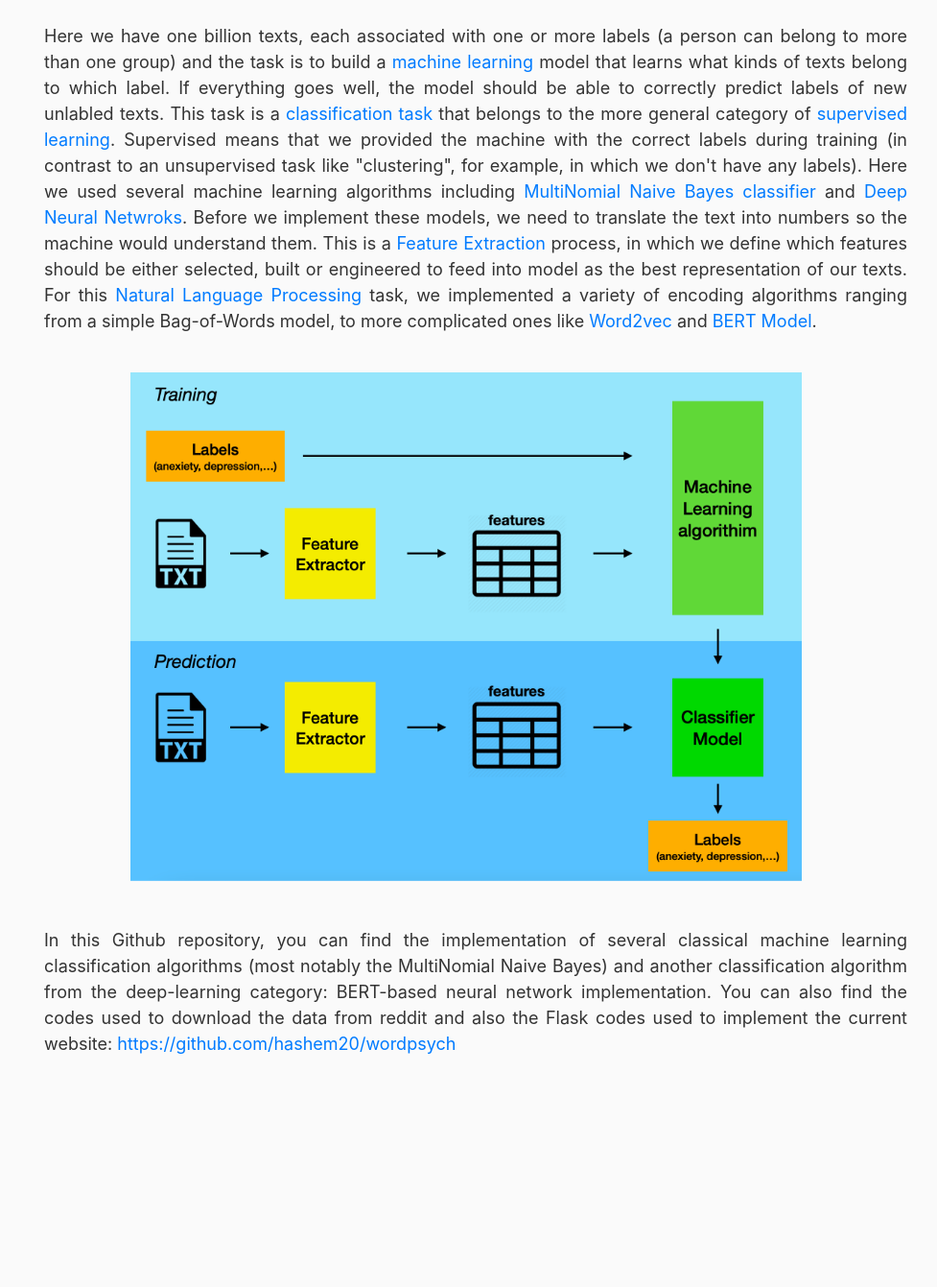
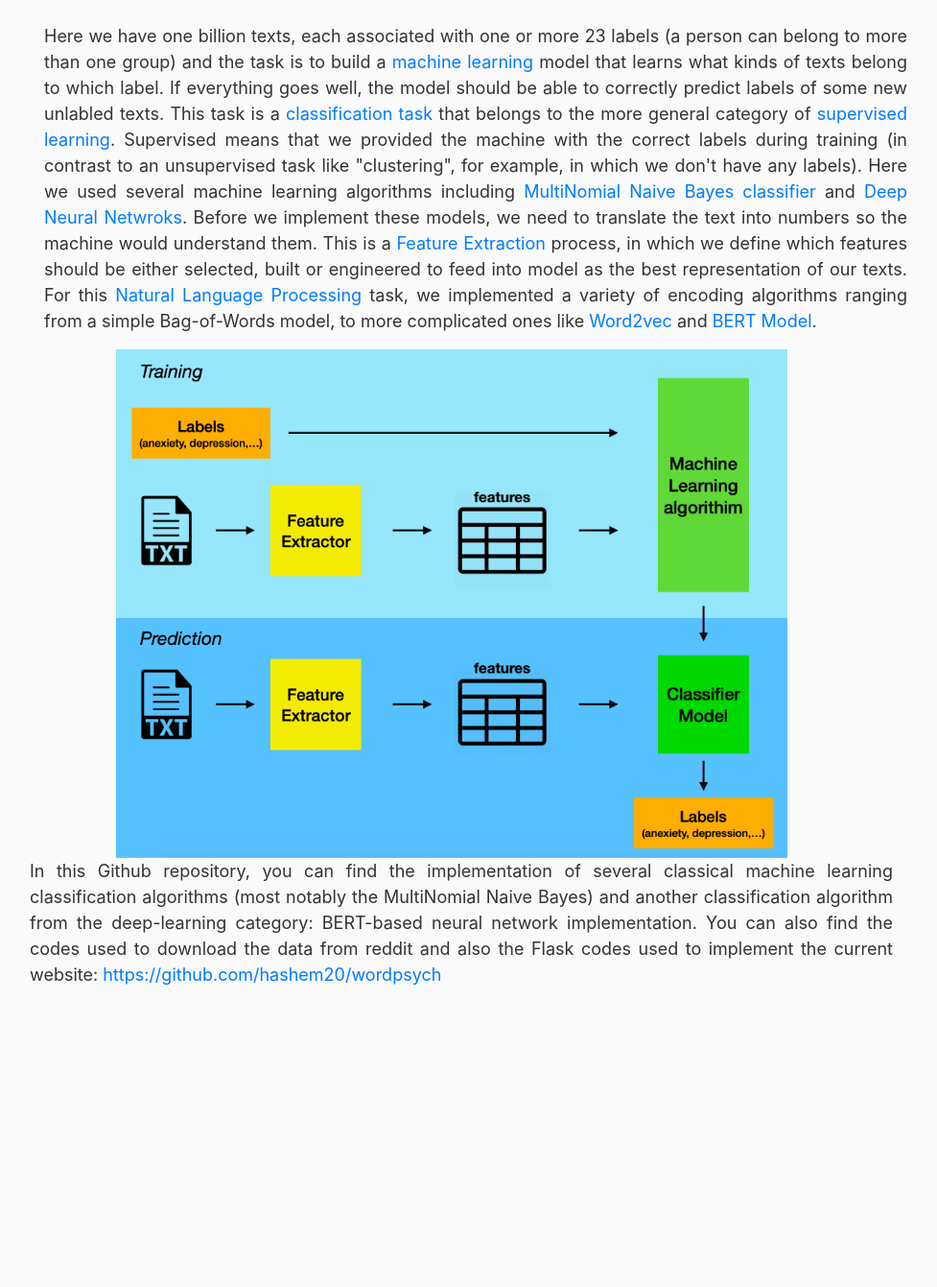
Before and after one commit to hashem20/wordpsych, a Flask app: page /how/ in a window 1280 px wide. Shown: the part 56-1397 px from the top of the page at 96% size, without its empty margins (129-1106 px from the left). After the commit the page ends 1082 px from the top, so only its background shows below. Run offline with Flask 2, Linux system fonts and the light colour scheme; parts of the project's set-up code (start-up, migrations or seed data) failed here and were passed over; some libraries are stand-ins or nearby versions.

Commit message:
Update how.html

```diff
--- a/flask_app/package/templates/how.html
+++ b/flask_app/package/templates/how.html
@@ -1,12 +1,12 @@
 {% extends 'layout.html' %}
 {% block content %}
 
-<div>
+<div></div>
     <p align="justify" style="width:900px; margin-left:5em; font-size:18px">Here we have one billion texts, each associated with one or more
-        labels (a person can belong to more than one group) and the task is to build a
+        23 labels (a person can belong to more than one group) and the task is to build a
         <a href="https://en.wikipedia.org/wiki/Machine_learning" target="_blank" rel="noopener noreferrer">
         machine learning</a> model that learns what kinds of texts belong to which label. If everything goes well, the model should be able to
-        correctly predict labels of new unlabled texts. This task is a <a href="https://en.wikipedia.org/wiki/Statistical_classification"
+        correctly predict labels of some new unlabled texts. This task is a <a href="https://en.wikipedia.org/wiki/Statistical_classification"
         target="_blank" rel="noopener noreferrer">classification task</a> that belongs to the more general category of
         <a href="https://en.wikipedia.org/wiki/Supervised_learning" target="_blank" rel="noopener noreferrer"> supervised learning</a>.
         Supervised means that we provided the machine with the correct labels during training (in contrast to an unsupervised task like
@@ -25,8 +25,6 @@
     </p>
 </div>
 
-<div><br></div>
-
 <div>
     <img src = "{{url_for('static', filename='flowchart.png')}}" width="700" style="vertical-align:middle;margin:0px 180px"/>
 </div>
```
